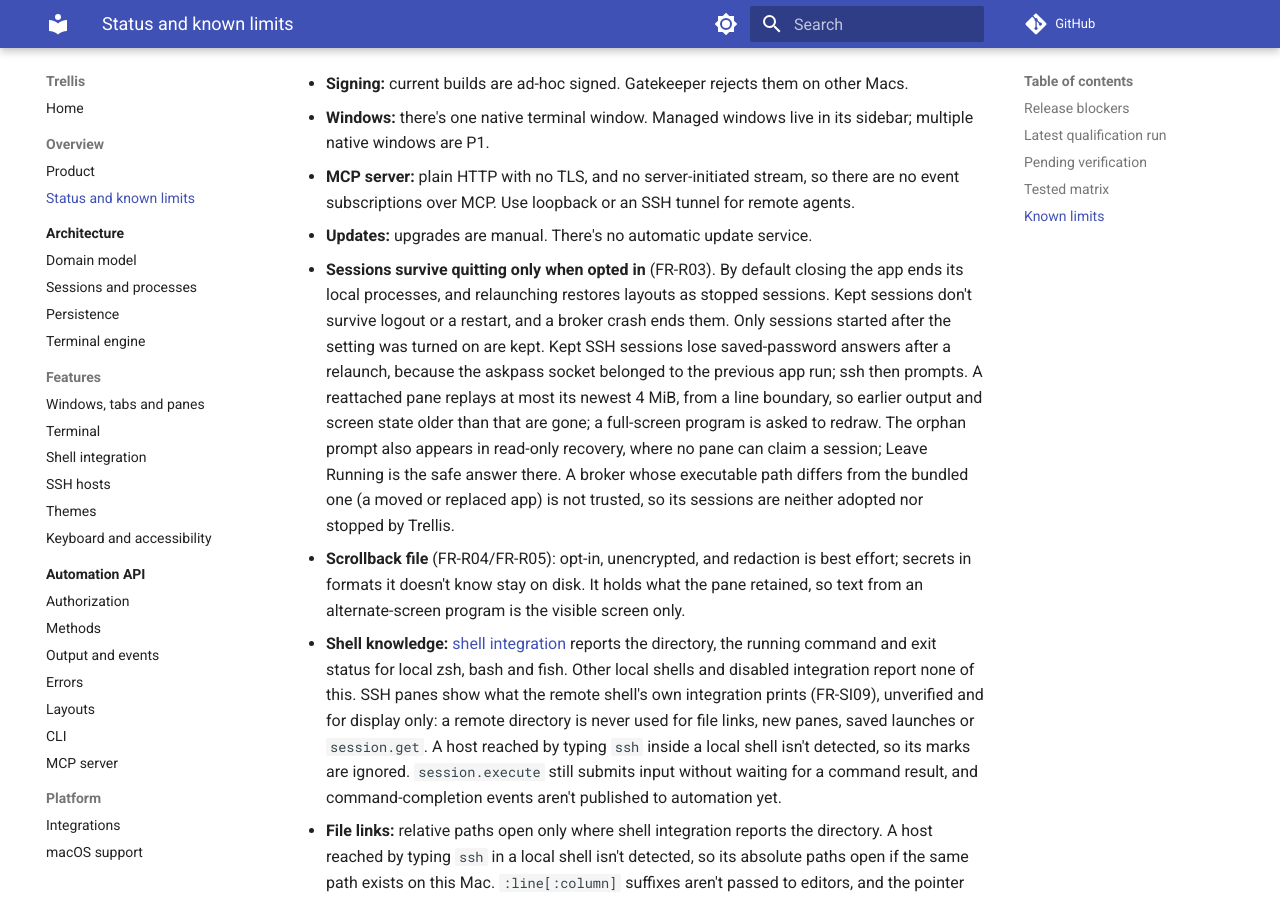
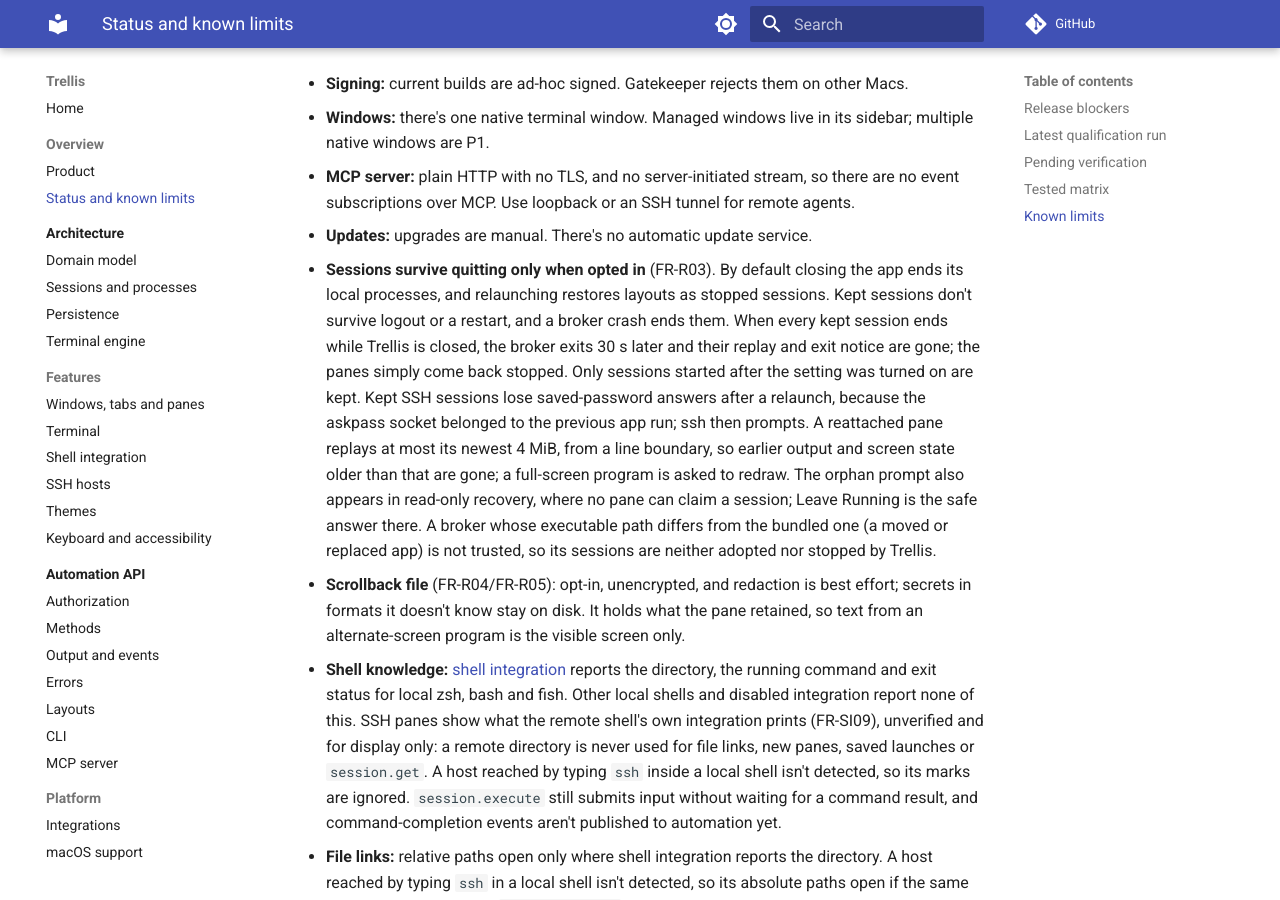
Before and after one commit to bearstouch/trellis, an MkDocs documentation site: the page built from docs/overview/status.md, in a window 1280 px wide and 900 px high, scrolled down 3332 px. Built offline with MkDocs 1.6.1 and Material for MkDocs 9.7.7, drawn with Linux system fonts in a browser that asks for light colours; comment, search, counter and statistics services are not loaded.

Commit message:
fix(docs): state that ended kept sessions lose their replay at idle exit
The broker exits 30 s after its last running session with no client, so
FR-R03's "a session that ended meanwhile comes back with its replay" only
holds while the broker still runs. Record it in the requirement and the
known limits instead of implying it always holds.

Co-Authored-By: Claude Opus 5.5 (1M context) <noreply@anthropic.com>

```diff
--- a/docs/overview/status.md
+++ b/docs/overview/status.md
@@ -62,7 +62,7 @@ Only these combinations have been run.
 - **Windows:** there's one native terminal window. Managed windows live in its sidebar; multiple native windows are P1.
 - **MCP server:** plain HTTP with no TLS, and no server-initiated stream, so there are no event subscriptions over MCP. Use loopback or an SSH tunnel for remote agents.
 - **Updates:** upgrades are manual. There's no automatic update service.
-- **Sessions survive quitting only when opted in** (FR-R03). By default closing the app ends its local processes, and relaunching restores layouts as stopped sessions. Kept sessions don't survive logout or a restart, and a broker crash ends them. Only sessions started after the setting was turned on are kept. Kept SSH sessions lose saved-password answers after a relaunch, because the askpass socket belonged to the previous app run; ssh then prompts. A reattached pane replays at most its newest 4 MiB, from a line boundary, so earlier output and screen state older than that are gone; a full-screen program is asked to redraw. The orphan prompt also appears in read-only recovery, where no pane can claim a session; Leave Running is the safe answer there. A broker whose executable path differs from the bundled one (a moved or replaced app) is not trusted, so its sessions are neither adopted nor stopped by Trellis.
+- **Sessions survive quitting only when opted in** (FR-R03). By default closing the app ends its local processes, and relaunching restores layouts as stopped sessions. Kept sessions don't survive logout or a restart, and a broker crash ends them. When every kept session ends while Trellis is closed, the broker exits 30 s later and their replay and exit notice are gone; the panes simply come back stopped. Only sessions started after the setting was turned on are kept. Kept SSH sessions lose saved-password answers after a relaunch, because the askpass socket belonged to the previous app run; ssh then prompts. A reattached pane replays at most its newest 4 MiB, from a line boundary, so earlier output and screen state older than that are gone; a full-screen program is asked to redraw. The orphan prompt also appears in read-only recovery, where no pane can claim a session; Leave Running is the safe answer there. A broker whose executable path differs from the bundled one (a moved or replaced app) is not trusted, so its sessions are neither adopted nor stopped by Trellis.
 - **Scrollback file** (FR-R04/FR-R05): opt-in, unencrypted, and redaction is best effort; secrets in formats it doesn't know stay on disk. It holds what the pane retained, so text from an alternate-screen program is the visible screen only.
 - **Shell knowledge:** [shell integration](../features/shell-integration.md) reports the directory, the running command and exit status for local zsh, bash and fish. Other local shells and disabled integration report none of this. SSH panes show what the remote shell's own integration prints (FR-SI09), unverified and for display only: a remote directory is never used for file links, new panes, saved launches or `session.get`. A host reached by typing `ssh` inside a local shell isn't detected, so its marks are ignored. `session.execute` still submits input without waiting for a command result, and command-completion events aren't published to automation yet.
 - **File links:** relative paths open only where shell integration reports the directory. A host reached by typing `ssh` in a local shell isn't detected, so its absolute paths open if the same path exists on this Mac. `:line[:column]` suffixes aren't passed to editors, and the pointer doesn't change over links.
```
Also changed, not shown: docs/features/workspace.md (+1 -1 lines).
